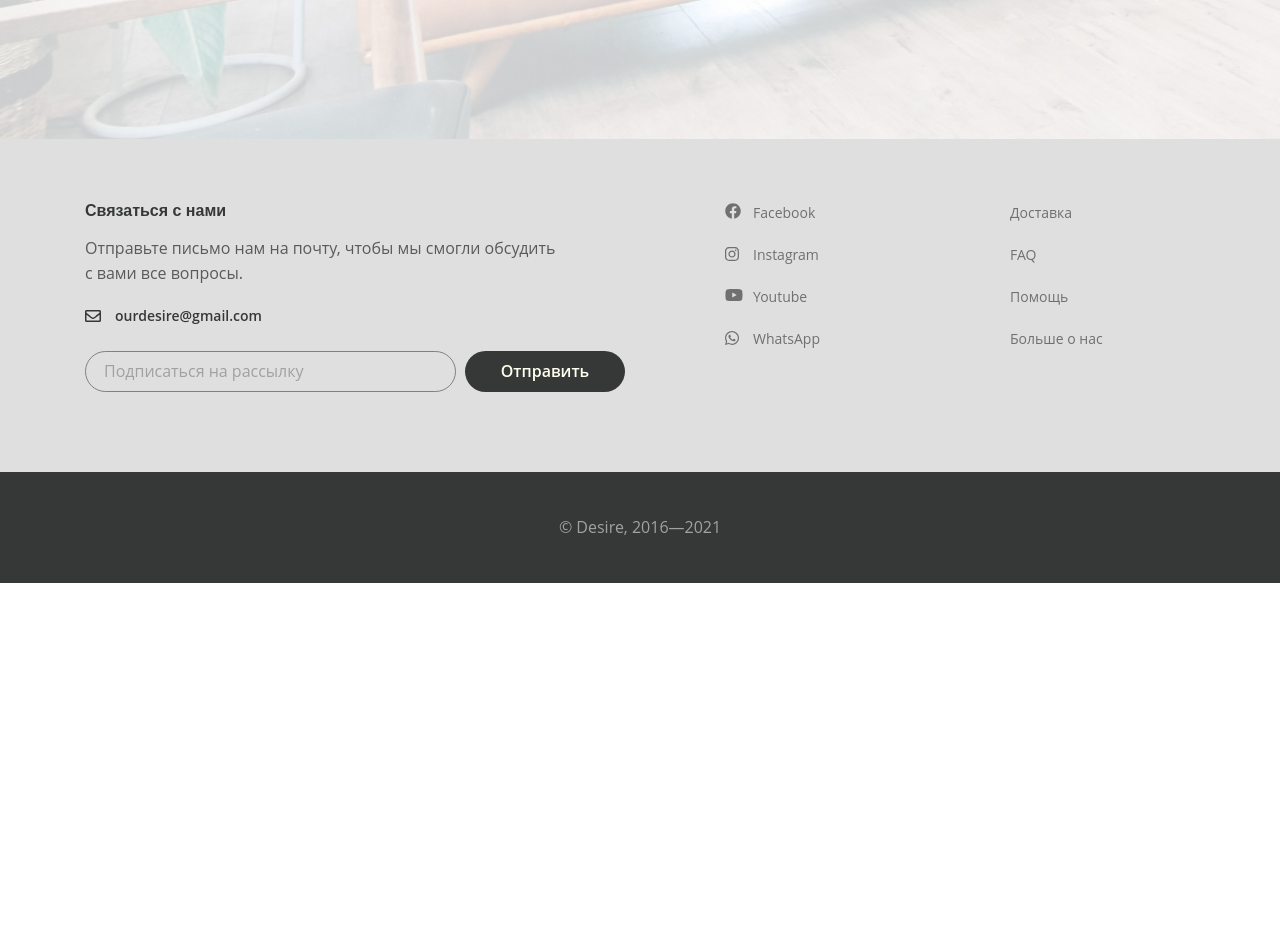
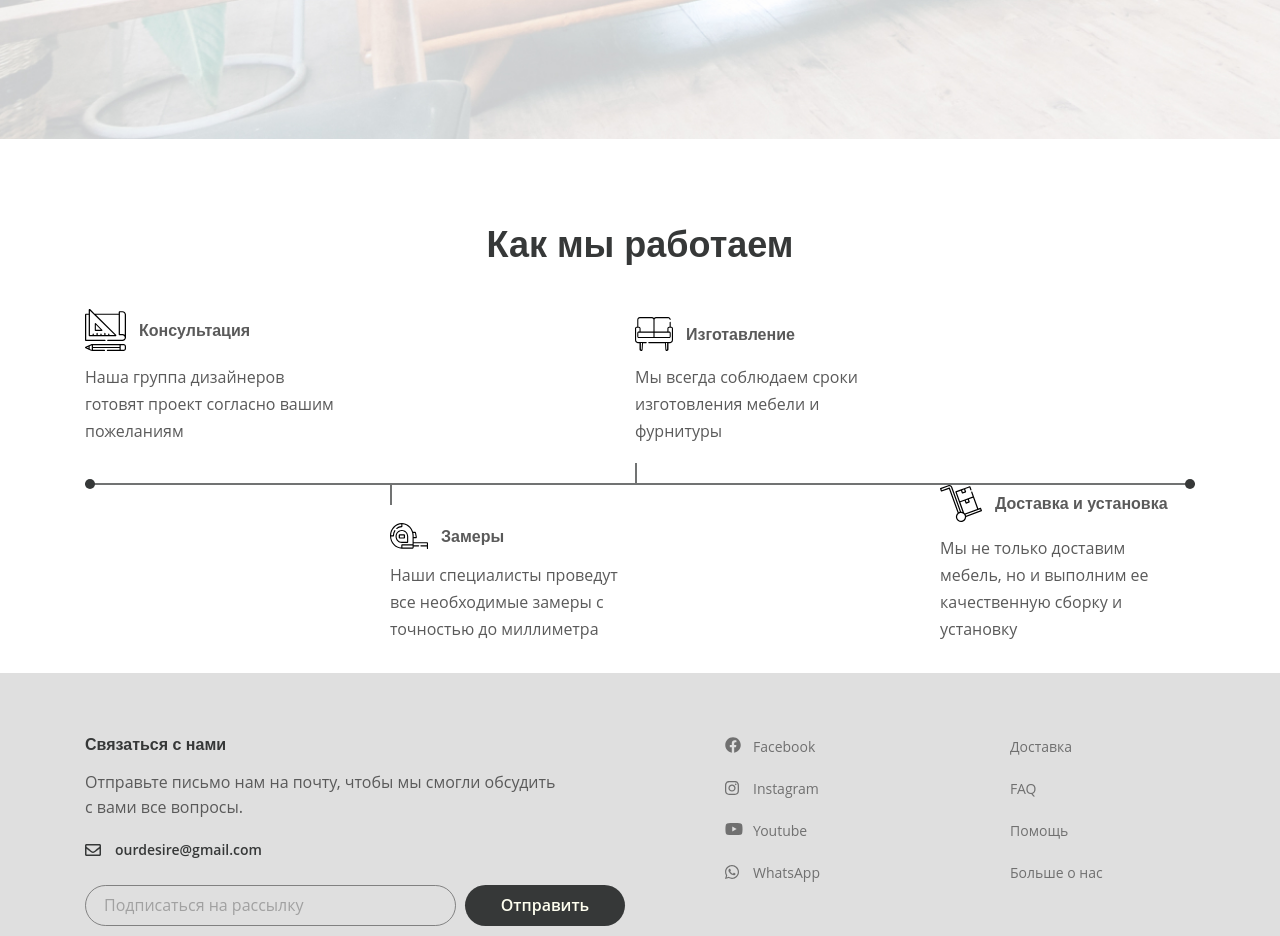
Before and after one commit to ann-phoenix/desire, a website: page app/index.html in a window 1280 px wide. Shown: the part 2240-3176 px from the top of the page. Before the commit the page ends 2823 px from the top, so only its background shows below. Drawn offline with Linux system fonts and the light colour scheme.

Commit message:
add works path section

```diff
--- a/app/index.html
+++ b/app/index.html
@@ -100,8 +100,7 @@
         <div class="container-fluid">
           <h3 class="new__collection-title">Новая коллекция мебели</h3>
           <p class="new__collection-text"> Создавая мебель, мы стремились вложить в нее свое восприятие эстетики и
-          сделать это так, чтобы наше стремление обязательно нашло отклик в вашем сердце
-          </p>
+            сделать это так, чтобы наше стремление обязательно нашло отклик в вашем сердце </p>
           <div class="collection">
             <a class="collection__item" href="#">
               <img class="collection__images" src="images/content/collection-1.jpg" alt="">
@@ -144,9 +143,43 @@
       <!--decor-->
       <section class="decor">
         <div class="container">
-          <h2 class="decor__title">Эстетика <br> в каждой детали
-          </h2>
-          <p class="decor__text">Наша цель — сделать дизайнерскую мебель более доступной, чтобы каждый имел возможность создать в своем доме или офисе красивое и уютное пространство, сделать его уникальным, «своим»</p>
+          <h2 class="decor__title">Эстетика <br> в каждой детали </h2>
+          <p class="decor__text">Наша цель — сделать дизайнерскую мебель более доступной, чтобы каждый имел возможность
+            создать в своем доме или офисе красивое и уютное пространство, сделать его уникальным, «своим»</p>
+        </div>
+      </section>
+      <!--works-path-->
+      <section class="works-path">
+        <div class="container">
+          <h3 class="works-path__title"> Как мы работаем </h3>
+          <div class="works-path__items">
+            <div class="works-path__items-box works-path__items-box--top">
+              <div class="works-path__item works-path__item--consultation">
+                <img class="works-path__item-img" src="images/tool.svg" alt="icon">
+                <h4 class="works-path__item-title">Консультация</h4>
+                <p class="works-path__item-text">Наша группа дизайнеров готовят проект согласно вашим пожеланиям</p>
+              </div>
+              <div class="works-path__item works-path__item--prodaction">
+                <img class="works-path__item-img" src="images/sofa.svg" alt="icon">
+                <h4 class="works-path__item-title">Изготавление</h4>
+                <p class="works-path__item-text">Мы всегда соблюдаем сроки изготовления мебели и фурнитуры</p>
+              </div>
+            </div>
+            <div class="works-path__items-box  works-path__items-box--bottom">
+              <div class="works-path__item works-path__item--sample">
+                <img class="works-path__item-img" src="images/tape.svg" alt="icon">
+                <h4 class="works-path__item-title">Замеры</h4>
+                <p class="works-path__item-text">Наши специалисты проведут все необходимые замеры с точностью до
+                  миллиметра</p>
+              </div>
+              <div class="works-path__item works-path__item--delivery">
+                <img class="works-path__item-img" src="images/delivery.svg" alt="icon">
+                <h4 class="works-path__item-title">Доставка и установка</h4>
+                <p class="works-path__item-text"> Мы не только доставим мебель, но и выполним ее качественную сборку и
+                  установку </p>
+              </div>
+            </div>
+          </div>
         </div>
       </section>
     </main>
--- a/app/scss/style.scss
+++ b/app/scss/style.scss
@@ -300,6 +300,102 @@
 	}
 }
 
+//works-path
+.works-path{
+	padding: 80px 0 30px;
+
+	&__title{
+		text-align: center;
+		color: $black;
+		font-size: 36px;
+		line-height: 51px;
+		@extend %title-font;
+		margin-bottom: 39px;
+	}
+
+	&__items-box{
+		display: flex;
+		align-items: flex-end;
+	}
+
+	&__items-box--top{
+		border-bottom: 2px solid rgba($black, .7);
+		position: relative;
+
+		&::after,
+		&::before{
+			content: '';
+			position: absolute;
+			width: 10px;
+			height: 10px;
+			border-radius: 50%;
+			background-color: $black;
+			bottom: -6px;
+		}
+		&::after{
+			left: 0;
+		}
+
+		&::before{
+			right: 0;
+		}
+	}
+
+	&__item{
+		width: 250px;
+		display: flex;
+		flex-wrap: wrap;
+		align-items: center;
+		position: relative;
+		height: 100%;
+	}
+
+	&__item--prodaction,
+	&__item--delivery{
+		margin-left: 300px;
+	}
+
+	&__item--prodaction::after{
+		content: '';
+		position: absolute;
+		bottom: 0;
+		left: 0;
+		height: 20px;
+		width: 2px;
+		background-color: rgba($black, .7);
+	}
+
+	&__item--sample{
+		padding-top: 38px;
+		margin-left: 305px;
+
+		&::before{
+			content: '';
+		  position: absolute;
+		  top: 0;
+		  left: 0;
+		  height: 20px;
+		  width: 2px;
+			background-color: rgba($black, .7);
+		}
+	}
+
+	&__item--consultation,
+	&__item--prodaction{
+		padding-bottom: 38px;
+	}
+
+	&__item-title{
+		margin-left: 13px;
+		line-height: 23px;
+		@extend %title-font;
+	}
+
+	&__item-text{
+		margin-top: 13px;
+	}
+}
+
 //footer
 .footer {
 	&__content {
```
Also changed, not shown: app/css/style.min.css, app/images/delivery.svg (added), app/images/sofa.svg (added), app/images/tape.svg (added), app/images/tool.svg (added).
